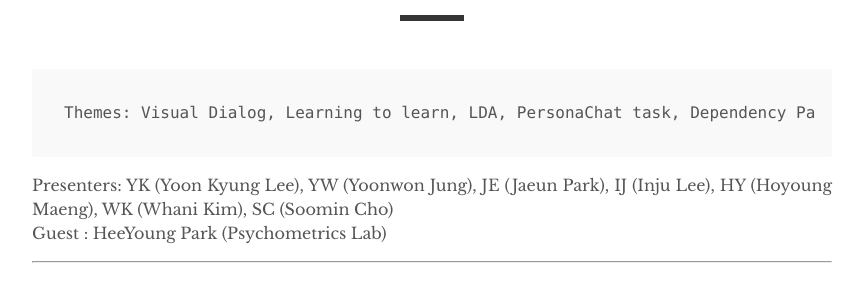
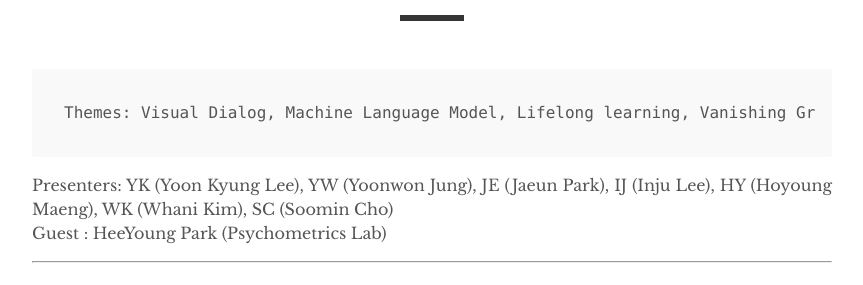
Before and after one commit to humanfactorspsych/blog, a Jekyll site: the page built from _posts/2020-08-24-study.md, in a window 1280 px wide and 900 px high. Shown: the part 248-533 px from the top of the window, without its empty margins (208-1071 px from the left). Built offline with Jekyll 4.4.1, drawn with Linux system fonts in a browser that asks for light colours.

Commit message:
Update 2020-08-24-study.md

```diff
--- a/_posts/2020-08-24-study.md
+++ b/_posts/2020-08-24-study.md
@@ -4,7 +4,7 @@ title: "Aug 24th Journal Club"
 author: "Soomin Cho (soominc3@illinois.edu)"
 ---
 
-    Themes: Visual Dialog, Learning to learn, LDA, PersonaChat task, Dependency Parsing, Social sharing of emotions
+    Themes: Visual Dialog, Machine Language Model, Lifelong learning, Vanishing Gradient, Self-Disclosure, Bayesian Inference
 
 Presenters: YK (Yoon Kyung Lee), YW (Yoonwon Jung), JE (Jaeun Park), IJ (Inju Lee), HY (Hoyoung Maeng), WK (Whani Kim), SC (Soomin Cho) <br>
 Guest : HeeYoung Park (Psychometrics Lab)
```
